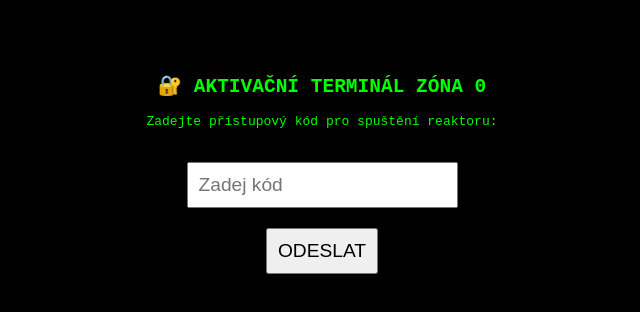
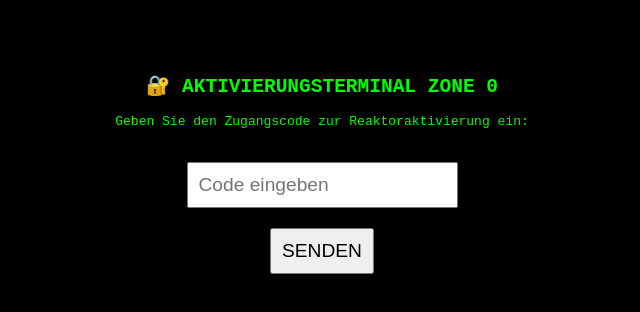
Before and after one commit to pavelDohnalik/zone-0-de-1, a plain HTML site: page index.html in a window 1280 px wide. Shown: the whole page, without its empty margins (318-958 px from the left). Drawn offline with Linux system fonts and the light colour scheme.

Commit message:
Update index.html de

```diff
--- a/index.html
+++ b/index.html
@@ -3,7 +3,7 @@
 <html lang="cs">
 <head>
 <meta charset="UTF-8">
-<title>Aktivační terminál</title>
+<title>Aktivierungsterminal</title>
 <style>
   body { background-color: black; color: lime; font-family: monospace; text-align: center; padding-top: 50px; }
   input, button { font-size: 1.2em; padding: 10px; margin-top: 20px; }
@@ -11,11 +11,12 @@
 </style>
 </head>
 <body>
-<h2>🔐 AKTIVAČNÍ TERMINÁL ZÓNA 0</h2>
-<p>Zadejte přístupový kód pro spuštění reaktoru:</p>
-<input type="text" id="codeInput" placeholder="Zadej kód">
+<h2>🔐 AKTIVIERUNGSTERMINAL ZONE 0</h2>
+<p>Geben Sie den Zugangscode zur Reaktoraktivierung ein:
+</p>
+<input type="text" id="codeInput" placeholder="Code eingeben">
 <br>
-<button onclick="checkCode()">ODESLAT</button>
+<button onclick="checkCode()">SENDEN</button>
 <div id="output"></div>
 
 <script>
@@ -23,9 +24,9 @@ function checkCode() {
   var code = document.getElementById("codeInput").value.trim().toUpperCase();
   var output = document.getElementById("output");
   if (code === "STUFE-ROT") {
-    output.innerHTML = "✅ Reaktor aktivován. Probíhá dekontaminace...";
+    output.innerHTML = "✅ Reaktor aktiviert. Dekontamination läuft...";
   } else {
-    output.innerHTML = "❌ Neplatný kód. Přístup zamítnut.";
+    output.innerHTML = "❌ Ungültiger Code. Zugriff verweigert.";
   }
 }
 </script>
```
